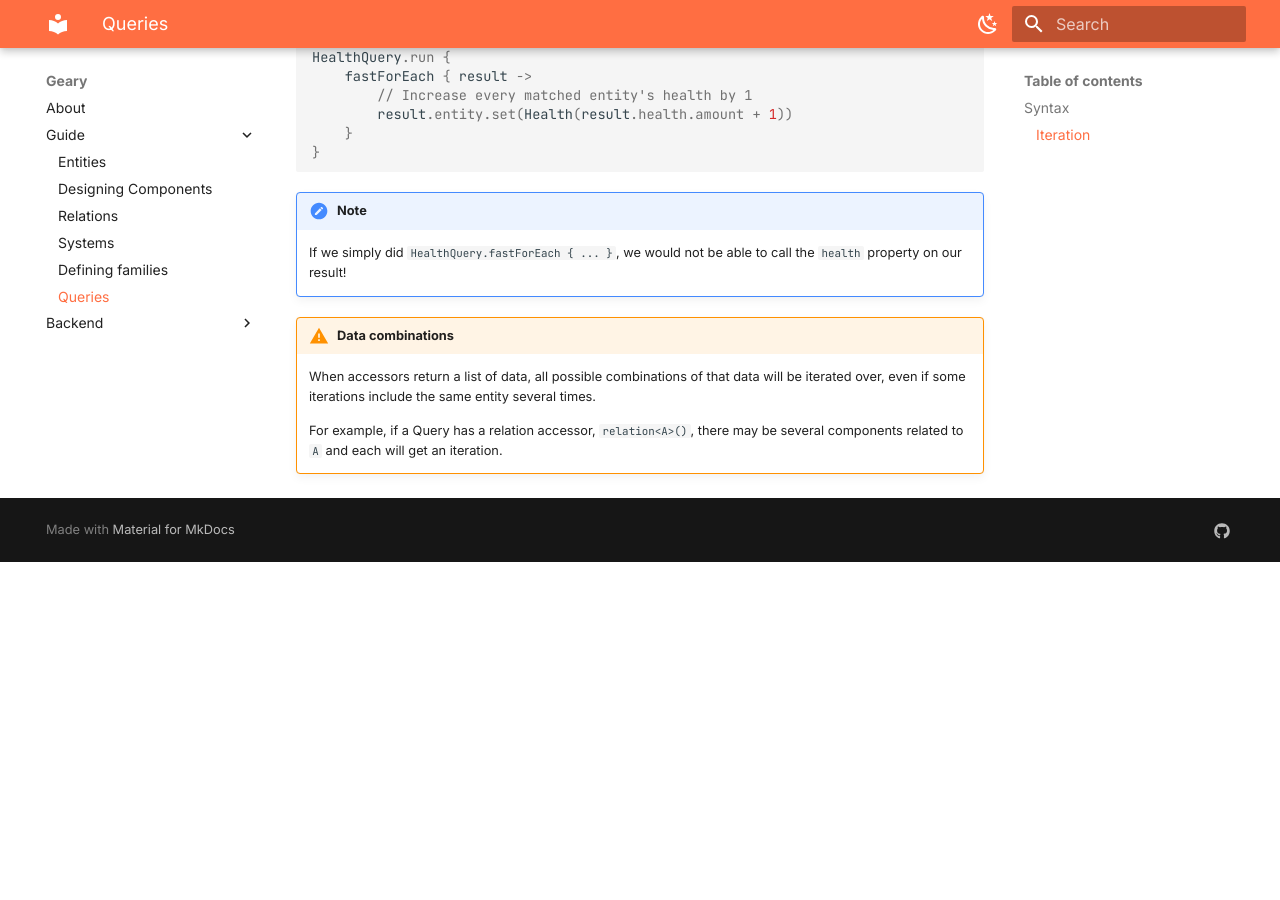
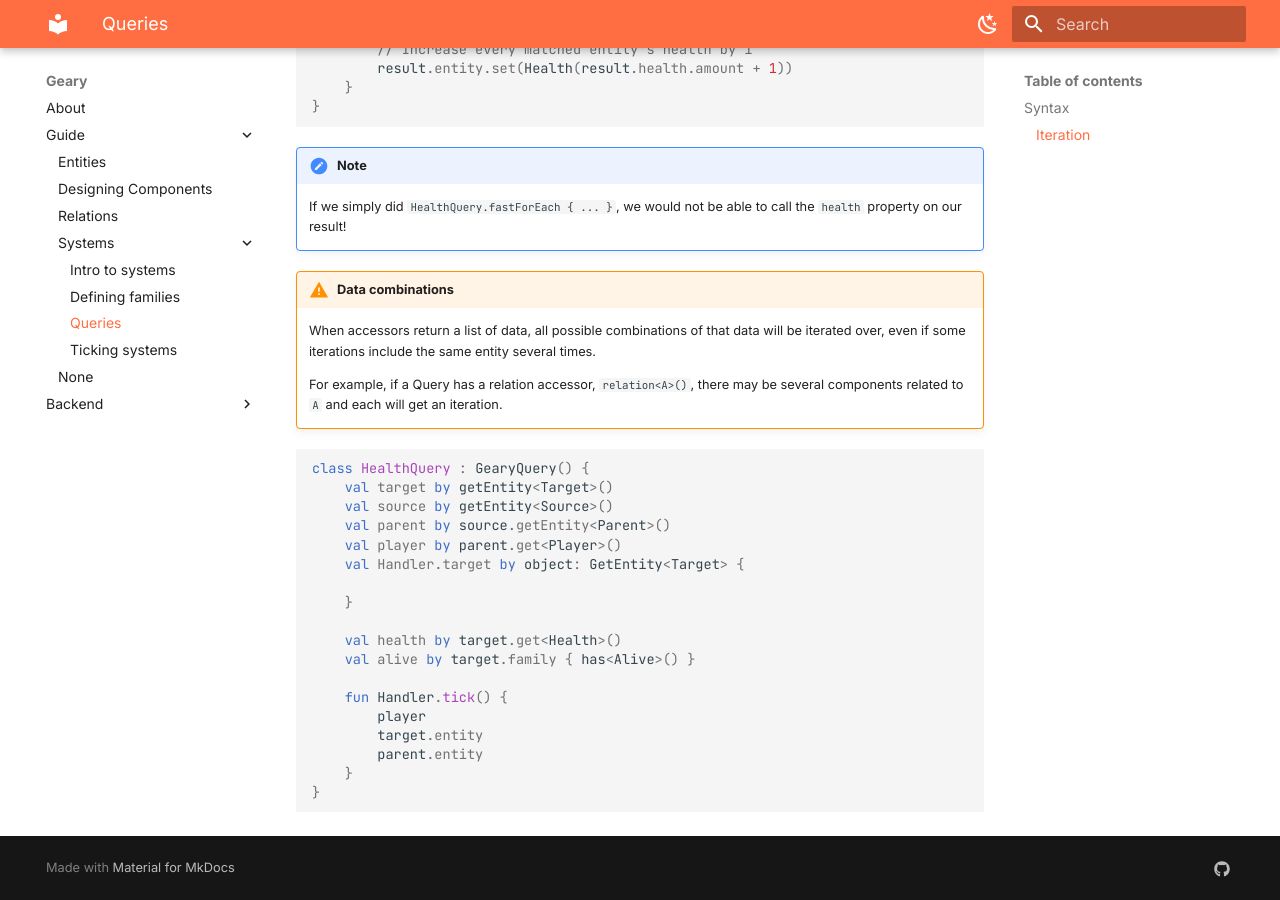
Before and after one commit to MineInAbyss/wiki, an MkDocs documentation site: the page built from docs/geary/guide/systems/queries.md, in a window 1280 px wide and 900 px high, scrolled down 1146 px. Built offline with MkDocs 1.6.1 and Material for MkDocs 9.7.7, drawn with Linux system fonts in a browser that asks for light colours; before the commit the page ends 1708 px from its top, so only the background shows below that; some of the changed text lies outside the part shown.

Commit message:
Work on geary systems documentation

````diff
--- a/docs/geary/guide/queries.md
+++ b/docs/geary/guide/systems/queries.md
@@ -78,3 +76,24 @@ HealthQuery.run {
     When accessors return a list of data, all possible combinations of that data will be iterated over, even if some iterations include the same entity several times.
 
     For example, if a Query has a relation accessor, `relation<A>()`, there may be several components related to `A` and each will get an iteration.
+
+```kotlin
+class HealthQuery : GearyQuery() {
+    val target by getEntity<Target>()
+    val source by getEntity<Source>()
+    val parent by source.getEntity<Parent>()
+    val player by parent.get<Player>()
+    val Handler.target by object: GetEntity<Target> {
+
+    }
+
+    val health by target.get<Health>()
+    val alive by target.family { has<Alive>() }
+
+    fun Handler.tick() {
+        player
+        target.entity
+        parent.entity
+    }
+}
+```
--- a/docs/geary/guide/systems.md
+++ b/docs/geary/guide/systems/systems.md
@@ -1,4 +1,4 @@
-# Systems
+# Intro to systems
 
 We have a modular way to store data thanks to entities and components. Now, we want to actually do something with it. Before jumping into syntax, let's think about all the ways we could accomplish this goal.
 
````
Also changed, not shown: other parts of docs/geary/guide/systems/queries.md (+1 -3 lines), docs/geary/guide/SUMMARY.md (+1 -2 lines), docs/geary/guide/systems/SUMMARY.md (added, +4 -0 lines), docs/geary/guide/systems/families.md (line endings or trailing spaces), docs/geary/guide/systems/repeating-systems.md (renamed from docs/geary/guide/ticking-systems.md).
